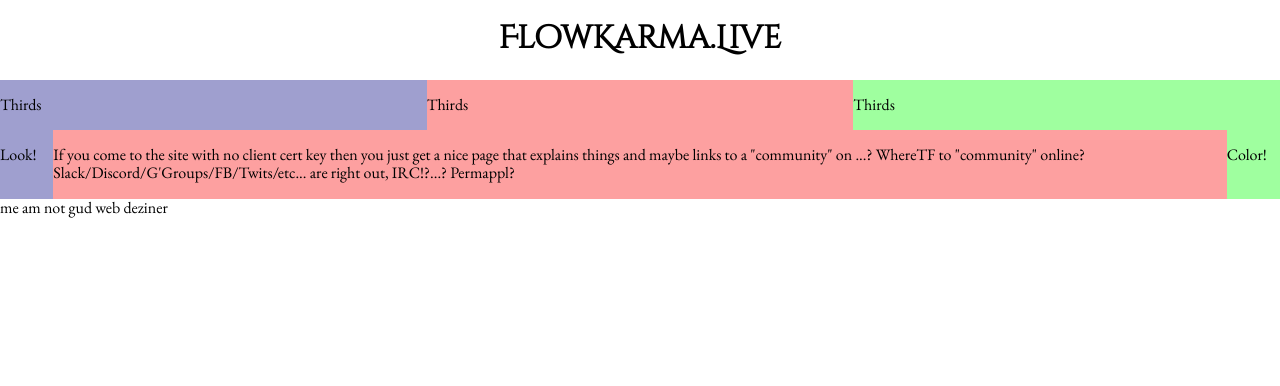
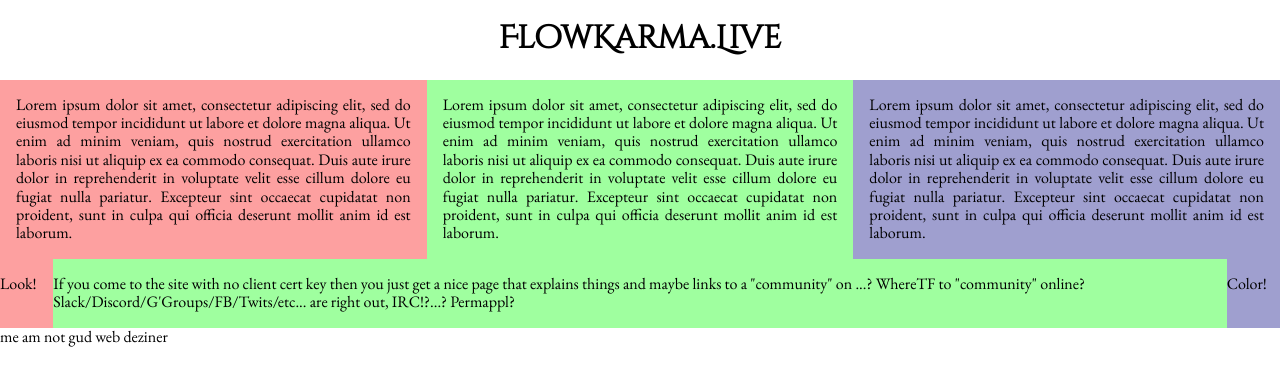
Before and after one commit to FlowKarmaLive/prototype-karma, a Bottle app: page / in a window 1280 px wide. Shown: the top 386 px of the page. Run offline with Bottle, Linux system fonts and the light colour scheme; some libraries are stand-ins or nearby versions.

Commit message:
Um... CSS...

```diff
--- a/web/static/site.css
+++ b/web/static/site.css
@@ -2,6 +2,7 @@
 
 h1 {
     font-family: 'Cinzel Decorative', cursive;
+    text-align: center;
 }
 
 body {
@@ -18,3 +19,9 @@
     /* Set your content font stack here: */
     font-family: 'EB Garamond', serif;
 }
+
+.l-box {
+    padding-left: 1em;
+    padding-right: 1em;
+    text-align: justify;
+}
--- a/web/templates/unknown_index.html
+++ b/web/templates/unknown_index.html
@@ -11,25 +11,53 @@
 <body>
     <div class="pure-g">
         <div class="pure-u-1-1">
-            <center>
-                <h1>FlowKarma.Live</h1>
-            </center>
+            <h1>FlowKarma.Live</h1>
         </div>
     </div>
     <div class="pure-g">
-        <div class="pure-u-1-3" style="background-color: rgb(159, 159, 207);"><p>Thirds</p></div>
-        <div class="pure-u-1-3" style="background-color: rgb(253, 160, 160);"><p>Thirds</p></div>
-        <div class="pure-u-1-3" style="background-color: rgb(159, 255, 159);"><p>Thirds</p></div>
+        <div class="pure-u-1-3" style="background-color: rgb(253, 160, 160);">
+        <div class="l-box">
+            <p>Lorem ipsum dolor sit amet, consectetur adipiscing elit,
+            sed do eiusmod tempor incididunt ut labore et dolore magna
+            aliqua. Ut enim ad minim veniam, quis nostrud exercitation
+            ullamco laboris nisi ut aliquip ex ea commodo consequat. Duis
+            aute irure dolor in reprehenderit in voluptate velit esse
+            cillum dolore eu fugiat nulla pariatur. Excepteur sint
+            occaecat cupidatat non proident, sunt in culpa qui officia
+            deserunt mollit anim id est laborum.</p>
+        </div></div>
+        <div class="pure-u-1-3" style="background-color: rgb(159, 255, 159);">
+        <div class="l-box">
+            <p>Lorem ipsum dolor sit amet, consectetur adipiscing elit,
+            sed do eiusmod tempor incididunt ut labore et dolore magna
+            aliqua. Ut enim ad minim veniam, quis nostrud exercitation
+            ullamco laboris nisi ut aliquip ex ea commodo consequat. Duis
+            aute irure dolor in reprehenderit in voluptate velit esse
+            cillum dolore eu fugiat nulla pariatur. Excepteur sint
+            occaecat cupidatat non proident, sunt in culpa qui officia
+            deserunt mollit anim id est laborum.</p>
+        </div></div>
+        <div class="pure-u-1-3" style="background-color: rgb(159, 159, 207);">
+        <div class="l-box">
+            <p>Lorem ipsum dolor sit amet, consectetur adipiscing elit,
+            sed do eiusmod tempor incididunt ut labore et dolore magna
+            aliqua. Ut enim ad minim veniam, quis nostrud exercitation
+            ullamco laboris nisi ut aliquip ex ea commodo consequat. Duis
+            aute irure dolor in reprehenderit in voluptate velit esse
+            cillum dolore eu fugiat nulla pariatur. Excepteur sint
+            occaecat cupidatat non proident, sunt in culpa qui officia
+            deserunt mollit anim id est laborum.</p>
+        </div></div>
     </div>
     <div class="pure-g">
-        <div class="pure-u-1-24" style="background-color: rgb(159, 159, 207);"><p>Look!</p></div>
-        <div class="pure-u-22-24" style="background-color: rgb(253, 160, 160);">
+        <div class="pure-u-1-24" style="background-color: rgb(253, 160, 160);"><p>Look!</p></div>
+        <div class="pure-u-22-24" style="background-color: rgb(159, 255, 159);">
             <p>If you come to the site with no client cert key then you just get a nice
                 page that explains things and maybe links to a "community" on ...?
                 WhereTF to "community" online?  Slack/Discord/G'Groups/FB/Twits/etc...
                 are right out, IRC!?...?  Permappl?</p>
         </div>
-        <div class="pure-u-1-24" style="background-color: rgb(159, 255, 159);"><p>Color!</p></div>
+        <div class="pure-u-1-24" style="background-color: rgb(159, 159, 207);"><p>Color!</p></div>
     </div>
     me am not gud web deziner
 </body>
```
